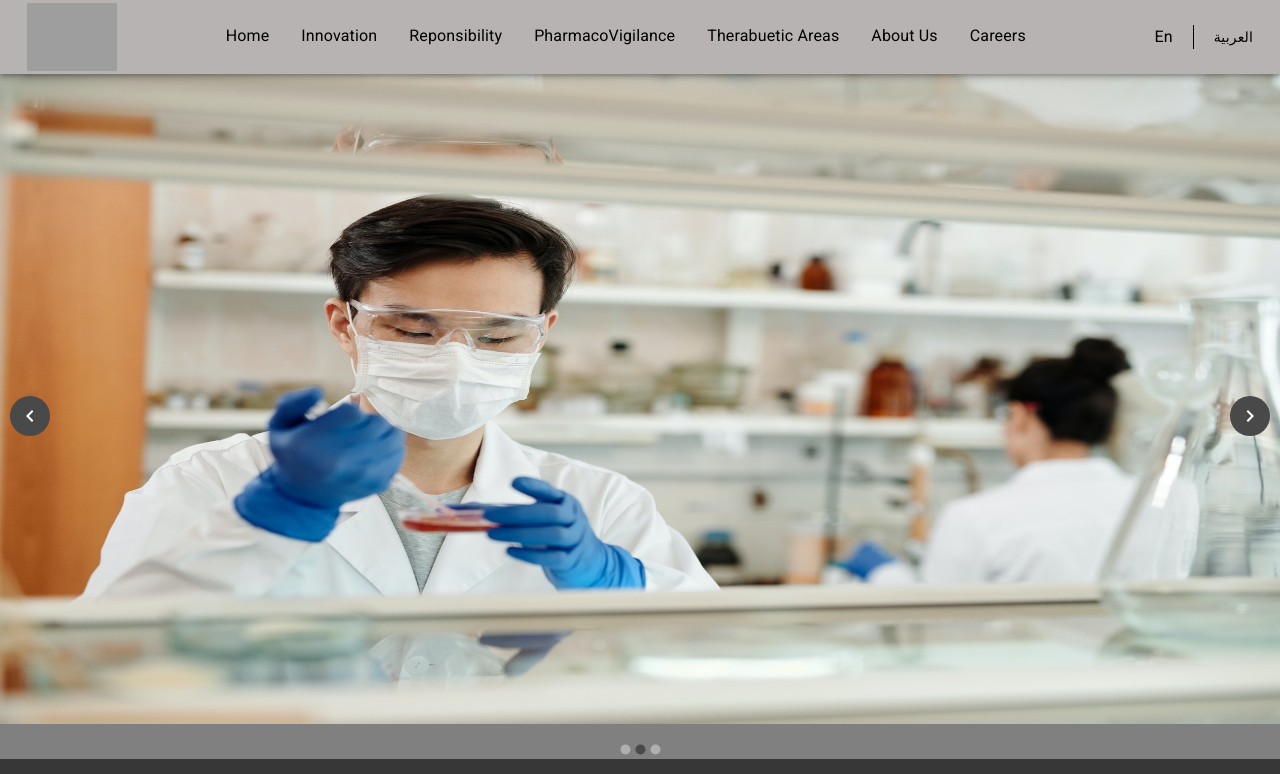
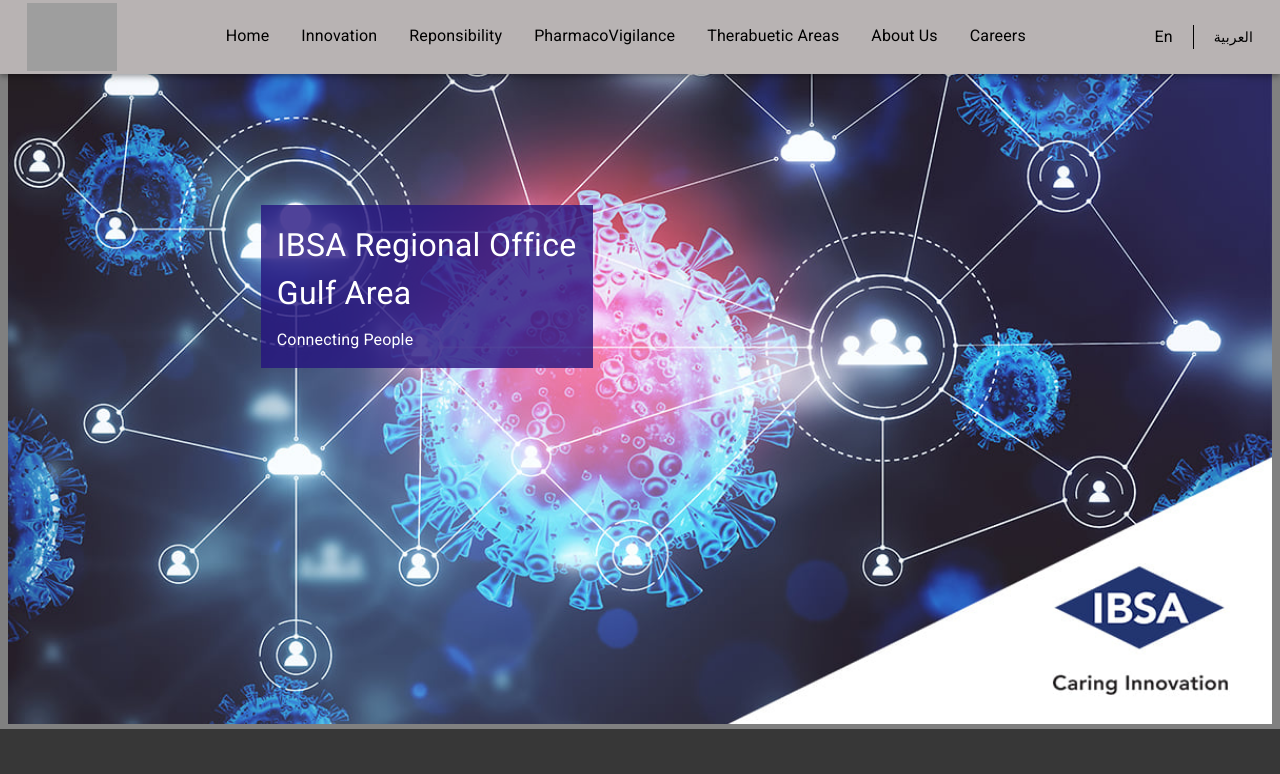
Before and after one commit to tarek-elmasri/work_IBSA, a React (Create React App) app: page / in a window 1280 px wide. Shown: the top 774 px of the page. Built offline with nearby package versions, Linux system fonts and the light colour scheme; grey boxes are pictures that could not be loaded.

Commit message:
changing header at home page

```diff
--- a/src/components/pages/Home.js
+++ b/src/components/pages/Home.js
@@ -1,39 +1,41 @@
-import { makeStyles , useMediaQuery, useTheme } from '@material-ui/core'
+import { makeStyles, Typography, useMediaQuery, useTheme } from '@material-ui/core'
 import React from 'react'
-import Carousel from 'react-material-ui-carousel'
-
-import img1 from '../../assets/pexels-chokniti-khongchum-3938022.jpg'
-import img2 from '../../assets/pexels-edward-jenner-4033148.jpg'
-import img3 from '../../assets/pexels-thirdman-5922103.jpg'
+import headerImg from '../../assets/header.jpg'
 
 
 const useStyles= makeStyles(theme => ({
   root: {
+    padding: `0 ${theme.spacing(1)}px`,
 
   },
-  carouselImg: {
+  headerImg: {
     width: '100%',
     maxHeight: 650
+  },
+  headerContent: {
+    position: 'absolute',
+    top: '20%',
+    left: '20%',
+    backgroundColor: 'rgba(38, 20, 128,.8)',
+    color: 'white',
+    padding: theme.spacing(2),
+    background: 'lightblue'
   }
 }))
 function Home() {
   const classes= useStyles();
   const theme = useTheme()
-  const isMobile= useMediaQuery(theme.breakpoints.down('sm'));
-  const pic1 = img1
-  const pic2 = img2
-  const pic3= img3
+  const isMobile= useMediaQuery(theme.breakpoints.down('xs'));
+
   return (
-    <div>
+    <div className={classes.root}>
       <div style={{position: 'relative'}}>
-        <Carousel navButtonsAlwaysVisible={isMobile? false : true} animation='slide'  timeout={{ enter: 500 , exit: 500}} >
-          <img src={pic1} alt='' className={classes.carouselImg}  />
-          <img src={pic2} alt='' className={classes.carouselImg}  />
-          <img src={pic3} alt='' className={classes.carouselImg}  />
-        </Carousel>
-      </div>
-      <div>
-
+        <img src={headerImg} alt="" className={classes.headerImg}/>
+        <div className={classes.headerContent}>
+          <Typography style={{fontSize: isMobile ? '.8rem' : '2rem'}}>IBSA Regional Office</Typography>
+          <Typography style={{fontSize: isMobile ? '.8rem' : '2rem'}} gutterBottom>Gulf Area</Typography>
+          <Typography style={{fontSize: isMobile ? '.5rem' : '1rem'}}>Connecting People</Typography>
+        </div>
       </div>
     </div>
   )
```
Also changed, not shown: src/assets/header.jpg (added).
